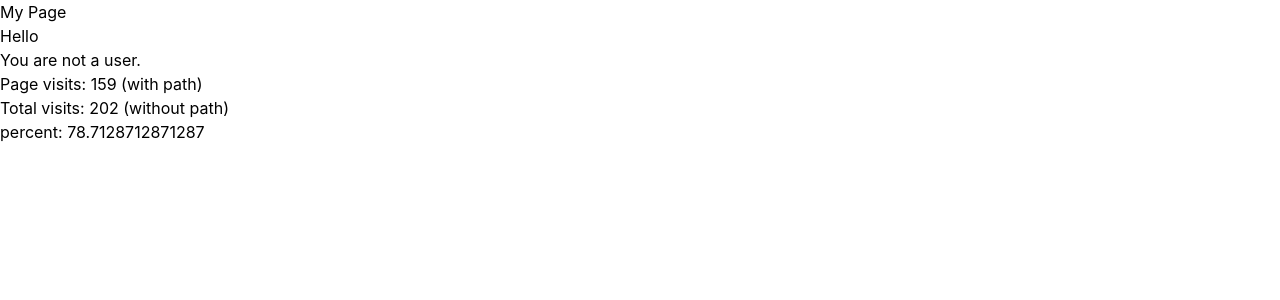
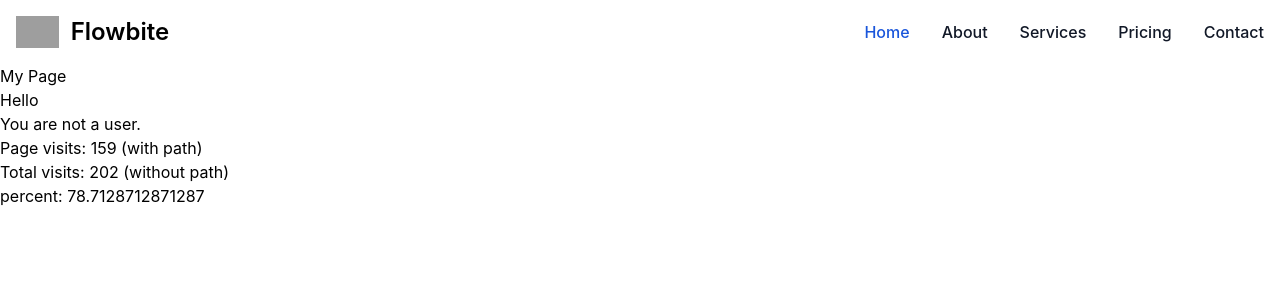
Before and after one commit to codegeek004/learning_django, a Django app: page / in a window 1280 px wide. Shown: the top 300 px of the page. Run offline with Django 5.2, Linux system fonts and the light colour scheme; data comes from the database, SQL or seed files in the repository; parts of the project's set-up code (start-up, migrations or seed data) failed here and were passed over; some libraries are stand-ins or nearby versions; grey boxes are pictures that could not be loaded.

Commit message:
Added navbar

```diff
--- a/src/templates/base.html
+++ b/src/templates/base.html
@@ -8,6 +8,7 @@
 	{% include 'base/css.html' %}
 </head>
 <body>
+	{% include 'nav/navbar.html' %}
 	<h1>{{ page_title }}</h1>
 	{% block content %}
 
--- a/src/templates/base/css.html
+++ b/src/templates/base/css.html
@@ -1 +1,2 @@
 <link href="https://cdn.jsdelivr.net/npm/flowbite@2.5.2/dist/flowbite.min.css" rel="stylesheet" />
+<!-- cdns are best for short term usage. -->
--- /dev/null
+++ b/src/templates/nav/navbar.html
@@ -0,0 +1,35 @@
+
+
+<nav class="bg-white border-gray-200 dark:bg-gray-900">
+  <div class="max-w-screen-xl flex flex-wrap items-center justify-between mx-auto p-4">
+    <a href="https://flowbite.com/" class="flex items-center space-x-3 rtl:space-x-reverse">
+        <img src="https://flowbite.com/docs/images/logo.svg" class="h-8" alt="Flowbite Logo" />
+        <span class="self-center text-2xl font-semibold whitespace-nowrap dark:text-white">Flowbite</span>
+    </a>
+    <button data-collapse-toggle="navbar-default" type="button" class="inline-flex items-center p-2 w-10 h-10 justify-center text-sm text-gray-500 rounded-lg md:hidden hover:bg-gray-100 focus:outline-none focus:ring-2 focus:ring-gray-200 dark:text-gray-400 dark:hover:bg-gray-700 dark:focus:ring-gray-600" aria-controls="navbar-default" aria-expanded="false">
+        <span class="sr-only">Open main menu</span>
+        <svg class="w-5 h-5" aria-hidden="true" xmlns="http://www.w3.org/2000/svg" fill="none" viewBox="0 0 17 14">
+            <path stroke="currentColor" stroke-linecap="round" stroke-linejoin="round" stroke-width="2" d="M1 1h15M1 7h15M1 13h15"/>
+        </svg>
+    </button>
+    <div class="hidden w-full md:block md:w-auto" id="navbar-default">
+      <ul class="font-medium flex flex-col p-4 md:p-0 mt-4 border border-gray-100 rounded-lg bg-gray-50 md:flex-row md:space-x-8 rtl:space-x-reverse md:mt-0 md:border-0 md:bg-white dark:bg-gray-800 md:dark:bg-gray-900 dark:border-gray-700">
+        <li>
+          <a href="#" class="block py-2 px-3 text-white bg-blue-700 rounded md:bg-transparent md:text-blue-700 md:p-0 dark:text-white md:dark:text-blue-500" aria-current="page">Home</a>
+        </li>
+        <li>
+          <a href="#" class="block py-2 px-3 text-gray-900 rounded hover:bg-gray-100 md:hover:bg-transparent md:border-0 md:hover:text-blue-700 md:p-0 dark:text-white md:dark:hover:text-blue-500 dark:hover:bg-gray-700 dark:hover:text-white md:dark:hover:bg-transparent">About</a>
+        </li>
+        <li>
+          <a href="#" class="block py-2 px-3 text-gray-900 rounded hover:bg-gray-100 md:hover:bg-transparent md:border-0 md:hover:text-blue-700 md:p-0 dark:text-white md:dark:hover:text-blue-500 dark:hover:bg-gray-700 dark:hover:text-white md:dark:hover:bg-transparent">Services</a>
+        </li>
+        <li>
+          <a href="#" class="block py-2 px-3 text-gray-900 rounded hover:bg-gray-100 md:hover:bg-transparent md:border-0 md:hover:text-blue-700 md:p-0 dark:text-white md:dark:hover:text-blue-500 dark:hover:bg-gray-700 dark:hover:text-white md:dark:hover:bg-transparent">Pricing</a>
+        </li>
+        <li>
+          <a href="#" class="block py-2 px-3 text-gray-900 rounded hover:bg-gray-100 md:hover:bg-transparent md:border-0 md:hover:text-blue-700 md:p-0 dark:text-white md:dark:hover:text-blue-500 dark:hover:bg-gray-700 dark:hover:text-white md:dark:hover:bg-transparent">Contact</a>
+        </li>
+      </ul>
+    </div>
+  </div>
+</nav>
```
Also changed, not shown: 1 other file.
